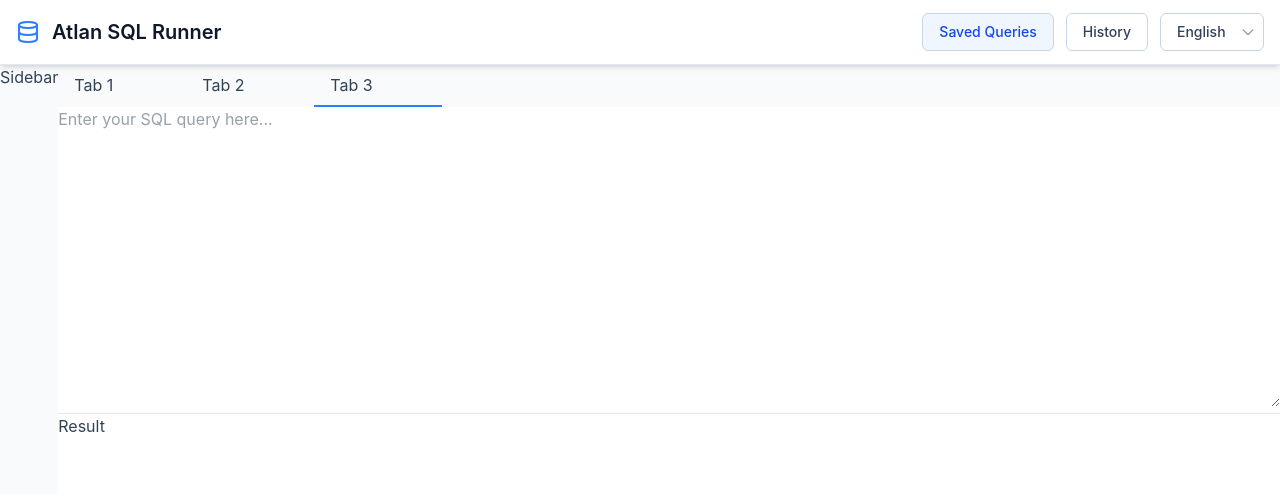
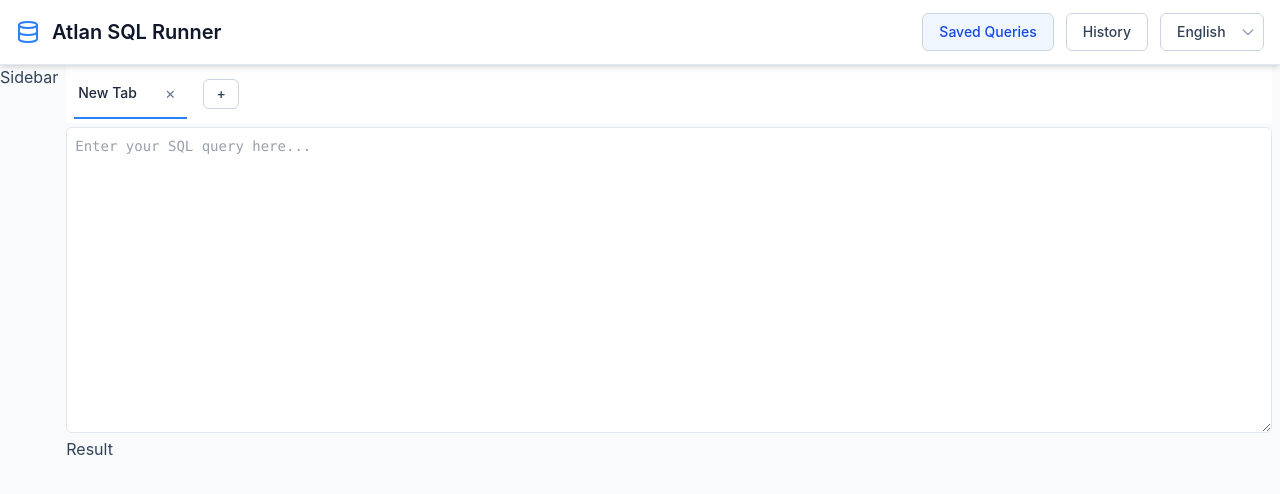
Before and after one commit to vikasraok/atlan-sql-runner, a React (Vite) app: page / in a window 1280 px wide. Shown: the top 494 px of the page. Built offline with nearby package versions, Linux system fonts and the light colour scheme.

Commit message:
central app state

```diff
--- a/src/App.tsx
+++ b/src/App.tsx
@@ -1,4 +1,3 @@
-import { useState } from 'react';
 import { Database } from 'lucide-react';
 import Editor from './components/Editor';
 import Sidebar from './components/Sidebar';
@@ -7,20 +6,13 @@
 import Tabs from './components/Tabs';
 import { LocalizationProvider } from './contexts/LocalizationContext';
 import { useTranslation } from './hooks/useTranslation';
+import { AppStateProvider } from './contexts/AppStateProvider';
+import { useAppState } from './hooks/useAppState';
 import LanguageSelector from './components/LanguageSelector';
 
 function AppContent() {
   const { t } = useTranslation();
-  const [showSidebar, setShowSidebar] = useState(true);
-  const [showHistory, setShowHistory] = useState(false);
-
-  const toggleSidebar = () => {
-    setShowSidebar(!showSidebar);
-  };
-
-  const toggleHistory = () => {
-    setShowHistory(!showHistory);
-  };
+  const { showSidebar, toggleSidebar, showHistory, toggleHistory } = useAppState();
 
   return (
     <div className="h-screen flex flex-col bg-slate-50 text-slate-700">
@@ -40,6 +32,8 @@
                   : 'bg-white text-slate-700 hover:bg-slate-50 hover:border-slate-400'
                 }`}
               onClick={toggleSidebar}
+              aria-pressed={showSidebar}
+              aria-label={showSidebar ? t('hideSavedQueries') : t('showSavedQueries')}
             >
               {t('savedQueries')}
             </button>
@@ -51,6 +45,8 @@
                   : 'bg-white text-slate-700 hover:bg-slate-50 hover:border-slate-400'
                 }`}
               onClick={toggleHistory}
+              aria-pressed={showHistory}
+              aria-label={showHistory ? t('hideQueryHistory') : t('showQueryHistory')}
             >
               {t('history')}
             </button>
@@ -64,12 +60,12 @@
             <Sidebar />
           </div>
         )}
-        <main className="flex-1 flex flex-col overflow-hidden">
+        <main className="flex-1 flex flex-col overflow-hidden mx-2 gap-1 min-w-0">
           <Tabs />
-          <section className="bg-white border-b border-slate-200">
+          <section className='flex-1 min-w-0' >
             <Editor />
           </section>
-          <section className="flex-1 bg-white overflow-hidden">
+          <section className="flex-2 overflow-hidden">
             <Result />
           </section>
         </main>
@@ -86,7 +82,9 @@
 function App() {
   return (
     <LocalizationProvider>
-      <AppContent />
+      <AppStateProvider>
+        <AppContent />
+      </AppStateProvider>
     </LocalizationProvider>
   );
 }
--- a/src/components/Editor.tsx
+++ b/src/components/Editor.tsx
@@ -8,7 +8,9 @@
     <textarea
       data-testid="sql-editor"
       placeholder={t('sqlEditorPlaceholder')}
-      style={{ width: '100%', height: '300px' }}
+      className="bg-white w-full p-2 min-h-[300px] h-full border border-slate-200 rounded-md focus:outline-none focus:ring-1 focus:ring-blue-500 focus:ring-inset font-mono text-sm box-border resize-y overflow-auto min-w-0"
+      aria-label={t('sqlEditorPlaceholder')}
+      name="editor"
     />
   );
 }
--- a/src/components/LanguageSelector.tsx
+++ b/src/components/LanguageSelector.tsx
@@ -3,7 +3,7 @@
 import type { Locale } from '../locales';
 
 const LanguageSelector: React.FC = () => {
-    const { locale, setLocale } = useTranslation();
+    const { locale, setLocale, t } = useTranslation();
 
     const languages: { code: Locale; name: string }[] = [
         { code: 'en', name: 'English' },
@@ -18,6 +18,7 @@
                 className="inline-flex items-center gap-2 px-4 py-2 border border-slate-300 rounded-md text-sm font-medium transition-all bg-white text-slate-700 hover:bg-slate-50 hover:border-slate-400 appearance-none pr-8 cursor-pointer focus:outline-none focus:ring-2 focus:ring-blue-500 focus:border-blue-500"
                 data-testid="language-selector"
                 name="localization"
+                aria-label={t('selectLanguage')}
             >
                 {languages.map((lang) => (
                     <option key={lang.code} value={lang.code}>
--- a/src/components/Tabs.tsx
+++ b/src/components/Tabs.tsx
@@ -1,13 +1,53 @@
 import { useTranslation } from "../hooks/useTranslation";
+import { useAppState } from "../hooks/useAppState";
 
-const Tabs = () => {
+const Tabs: React.FC = () => {
     const { t } = useTranslation();
+    const { tabs, activeId, addTab, closeTab, setActiveId } = useAppState();
 
     return (
-        <div data-testid="tabs" className="flex">
-            <div data-testid="tab-1" className="tab w-32 px-4 py-2 border-b-2 border-transparent hover:border-blue-500 cursor-pointer">{t('tab1')}</div>
-            <div data-testid="tab-2" className="tab w-32 px-4 py-2 border-b-2 border-transparent hover:border-blue-500 cursor-pointer">{t('tab2')}</div>
-            <div data-testid="tab-3" className="tab w-32 px-4 py-2 border-b-2 border-blue-500 cursor-pointer">{t('tab3')}</div>
+        <div className="flex items-center gap-2 px-2 py-1 bg-white" role="tablist" data-testid="tabs">
+            <div className="flex gap-1 overflow-auto min-w-0">
+                {tabs.map((tab) => (
+                    <div
+                        key={tab.id}
+                        data-testid={`tab-${tab.id}`}
+                        role="tab"
+                        aria-selected={tab.id === activeId}
+                        aria-label={t("tabLabel")}
+                        tabIndex={0}
+                        className={`flex items-center gap-3 px-1 py-2 rounded-t-md border-b-2 ${tab.id === activeId ? "border-blue-500" : "border-transparent hover:border-slate-200"} min-w-0`}
+                        onClick={() => setActiveId(tab.id)}
+                    >
+                        <span data-testid={`tab-${tab.id}-label`} className="text-sm font-medium text-slate-800 truncate">
+                            {tab.title}
+                        </span>
+
+                        <button
+                            data-testid={`tab-${tab.id}-close`}
+                            aria-label={`${t("delete")} ${t("tab")}`}
+                            className="ml-2 text-slate-500 hover:text-slate-700 px-2 py-1 rounded focus:outline-none focus:ring-2 focus:ring-blue-500"
+                            onClick={(e) => {
+                                e.stopPropagation();
+                                closeTab(tab.id);
+                            }}
+                        >
+                            ×
+                        </button>
+                    </div>
+                ))}
+            </div>
+
+            <div className="ml-2">
+                <button
+                    data-testid="add-tab-button"
+                    aria-label={t("addTab")}
+                    onClick={addTab}
+                    className="inline-flex items-center gap-2 px-3 py-1 border border-slate-300 rounded-md text-sm font-medium bg-white hover:bg-slate-50"
+                >
+                    +
+                </button>
+            </div>
         </div>
     );
 };
--- /dev/null
+++ b/src/contexts/AppStateContext.tsx
@@ -0,0 +1,18 @@
+
+import { createContext } from 'react';
+
+type Tab = { id: number; title: string };
+
+export type AppState = {
+    tabs: Tab[];
+    activeId: number;
+    addTab: () => void;
+    closeTab: (id: number) => void;
+    setActiveId: (id: number) => void;
+    showSidebar: boolean;
+    toggleSidebar: () => void;
+    showHistory: boolean;
+    toggleHistory: () => void;
+};
+
+export const AppStateContext = createContext<AppState | undefined>(undefined);
--- /dev/null
+++ b/src/contexts/AppStateProvider.tsx
@@ -0,0 +1,95 @@
+import { useReducer, useRef, useCallback, useMemo } from 'react';
+import type { ReactNode } from 'react';
+import { AppStateContext } from './AppStateContext';
+import { useTranslation } from '../hooks/useTranslation';
+
+type Tab = { id: number; title: string };
+
+type State = {
+    tabs: Tab[];
+    activeId: number;
+    showSidebar: boolean;
+    showHistory: boolean;
+};
+
+type Action =
+    | { type: 'ADD_TAB'; title: string; id: number }
+    | { type: 'CLOSE_TAB'; id: number }
+    | { type: 'SET_ACTIVE'; id: number }
+    | { type: 'TOGGLE_SIDEBAR' }
+    | { type: 'TOGGLE_HISTORY' };
+
+const reducer = (state: State, action: Action): State => {
+    switch (action.type) {
+        case 'ADD_TAB':
+            return { ...state, tabs: [...state.tabs, { id: action.id, title: action.title }], activeId: action.id };
+        case 'CLOSE_TAB': {
+            const filtered = state.tabs.filter((t) => t.id !== action.id);
+            if (filtered.length === 0) {
+                // fallback: create a new tab with id from action (caller should ensure unique id)
+                return { ...state, tabs: [{ id: action.id, title: 'tab' }], activeId: action.id };
+            }
+            if (action.id === state.activeId) {
+                const idx = state.tabs.findIndex((x) => x.id === action.id);
+                const prev = state.tabs[idx - 1] ?? filtered[0];
+                return { ...state, tabs: filtered, activeId: prev.id };
+            }
+            return { ...state, tabs: filtered };
+        }
+        case 'SET_ACTIVE':
+            return { ...state, activeId: action.id };
+        case 'TOGGLE_SIDEBAR':
+            return { ...state, showSidebar: !state.showSidebar };
+        case 'TOGGLE_HISTORY':
+            return { ...state, showHistory: !state.showHistory };
+        default:
+            return state;
+    }
+};
+
+export const AppStateProvider: React.FC<{ children: ReactNode }> = ({ children }) => {
+    const { t } = useTranslation();
+
+    const nextId = useRef(2);
+
+    const initialState: State = {
+        tabs: [{ id: 1, title: t('tab') }],
+        activeId: 1,
+        showSidebar: true,
+        showHistory: false,
+    };
+
+    const [state, dispatch] = useReducer(reducer, initialState);
+
+    const addTab = useCallback(() => {
+        const id = nextId.current++;
+        dispatch({ type: 'ADD_TAB', id, title: t('tab') });
+    }, [t]);
+
+    const closeTab = useCallback(
+        (id: number) => dispatch({ type: 'CLOSE_TAB', id }),
+        []
+    );
+
+    const setActiveId = useCallback((id: number) => dispatch({ type: 'SET_ACTIVE', id }), []);
+
+    const toggleSidebar = useCallback(() => dispatch({ type: 'TOGGLE_SIDEBAR' }), []);
+    const toggleHistory = useCallback(() => dispatch({ type: 'TOGGLE_HISTORY' }), []);
+
+    const value = useMemo(
+        () => ({
+            tabs: state.tabs,
+            activeId: state.activeId,
+            addTab,
+            closeTab,
+            setActiveId,
+            showSidebar: state.showSidebar,
+            toggleSidebar,
+            showHistory: state.showHistory,
+            toggleHistory,
+        }),
+        [state, addTab, closeTab, setActiveId, toggleSidebar, toggleHistory]
+    );
+
+    return <AppStateContext.Provider value={value}>{children}</AppStateContext.Provider>;
+};
--- /dev/null
+++ b/src/hooks/useAppState.ts
@@ -0,0 +1,10 @@
+import { useContext } from 'react';
+import { AppStateContext } from '../contexts/AppStateContext';
+
+export const useAppState = () => {
+  const ctx = useContext(AppStateContext);
+  if (!ctx) throw new Error('useAppState must be used within AppStateProvider');
+  return ctx;
+};
+
+export default useAppState;
--- a/src/locales/en.json
+++ b/src/locales/en.json
@@ -5,9 +5,7 @@
   "sidebar": "Sidebar",
   "result": "Result",
   "historyTitle": "History",
-  "tab1": "Tab 1",
-  "tab2": "Tab 2",
-  "tab3": "Tab 3",
+  "tab": "New Tab",
   "sqlEditorPlaceholder": "Enter your SQL query here...",
   "loading": "Loading...",
   "error": "Error",
@@ -17,5 +15,12 @@
   "delete": "Delete",
   "edit": "Edit",
   "run": "Run",
-  "stop": "Stop"
+  "stop": "Stop",
+  "hideSavedQueries": "Hide saved queries",
+  "showSavedQueries": "Show saved queries",
+  "hideQueryHistory": "Hide query history",
+  "showQueryHistory": "Show query history",
+  "selectLanguage": "Select language",
+  "addTab": "Add tab",
+  "tabLabel": "Query tab"
 }
--- a/src/locales/es.json
+++ b/src/locales/es.json
@@ -17,5 +17,14 @@
   "delete": "Eliminar",
   "edit": "Editar",
   "run": "Ejecutar",
-  "stop": "Detener"
+  "stop": "Detener",
+  "hideSavedQueries": "Ocultar consultas guardadas",
+  "showSavedQueries": "Mostrar consultas guardadas",
+  "hideQueryHistory": "Ocultar historial de consultas",
+  "showQueryHistory": "Mostrar historial de consultas",
+  "selectLanguage": "Seleccionar idioma",
+  "addTab": "Agregar pestaña",
+  "tab1Label": "Pestaña de consulta 1",
+  "tab2Label": "Pestaña de consulta 2",
+  "tab3Label": "Pestaña de consulta 3"
 }
```
Also changed, not shown: 2 other files (tests, documents, lock files or other folders).
